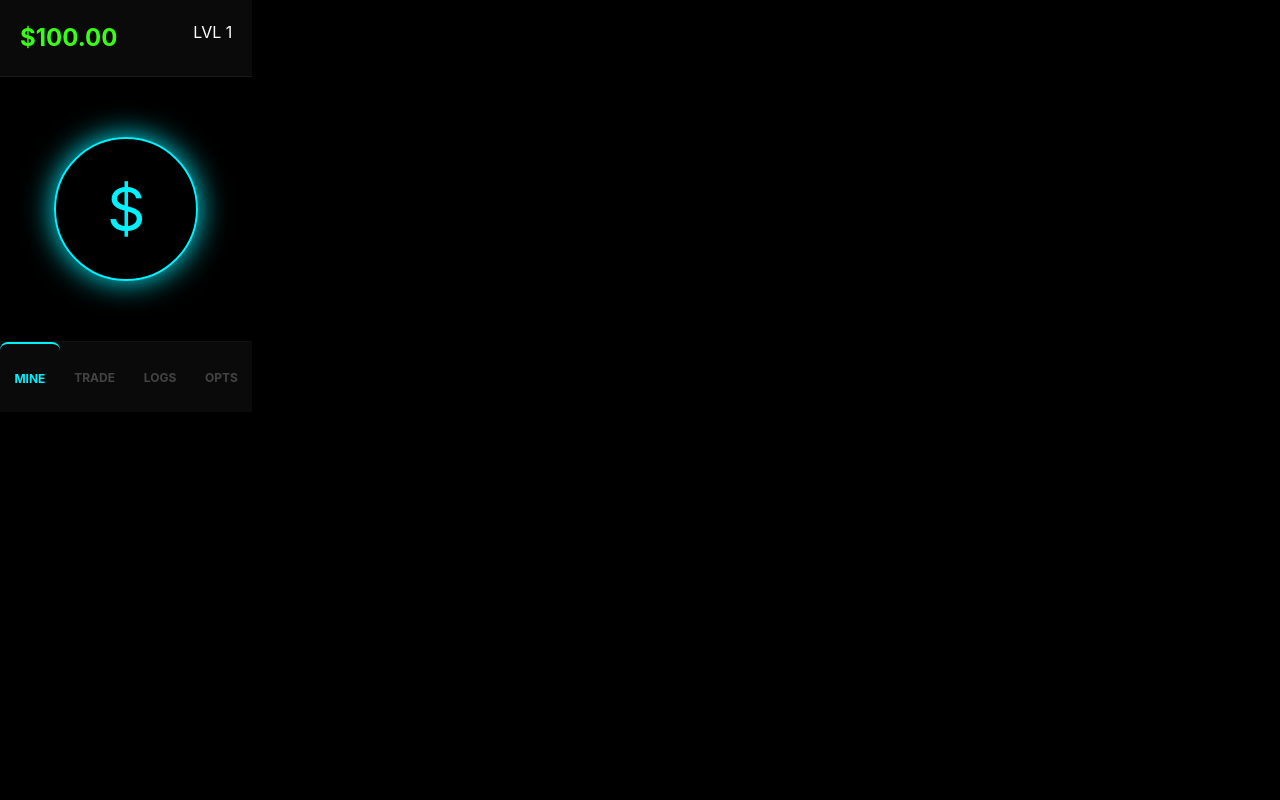
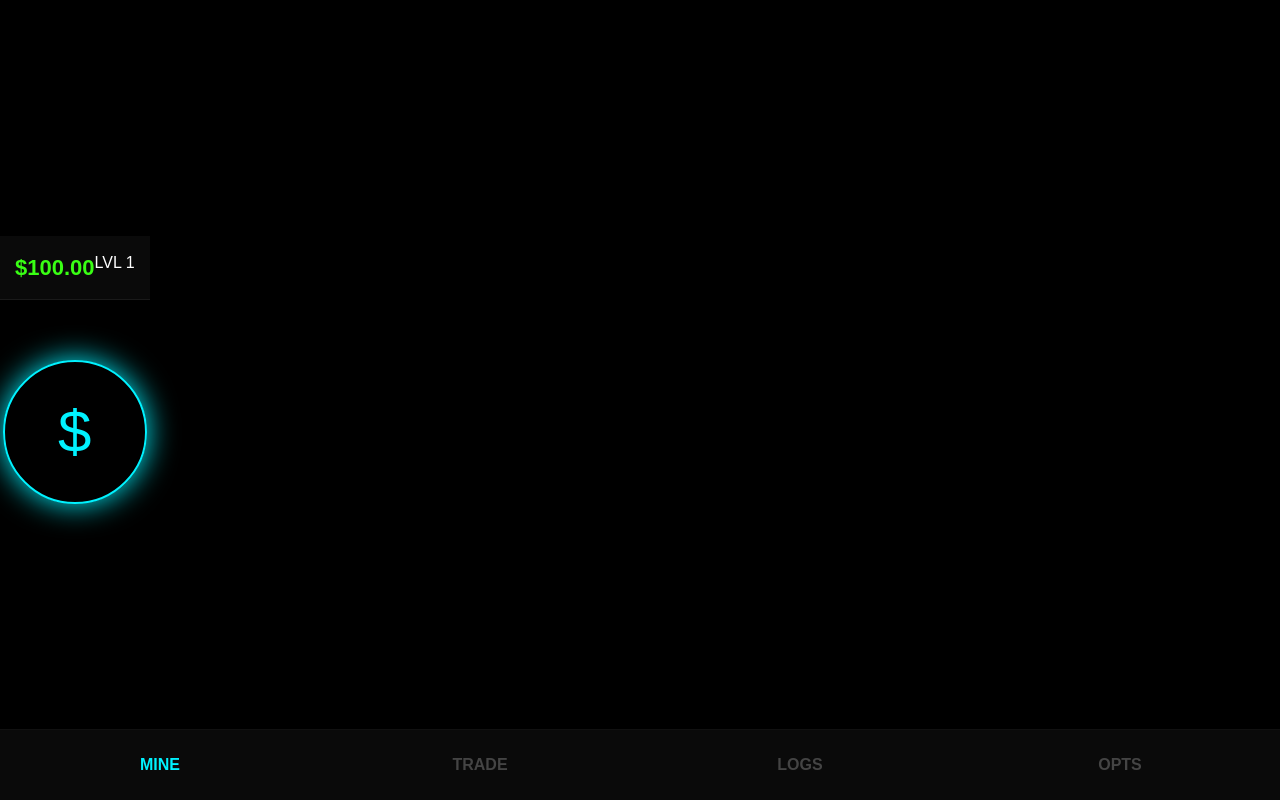
Before and after one commit to katyakuznezc-cmd/treidgame, a React (Vite) app: page / in a window 1280 px wide. Built offline with nearby package versions, Linux system fonts and the light colour scheme.

Commit message:
Update App.css

```diff
--- a/src/App.css
+++ b/src/App.css
@@ -1,50 +1,51 @@
-:root { --win: #39ff14; --loss: #ff0055; --neon: #00f2ff; --bg: #000; }
-body { background: var(--bg); color: #fff; font-family: 'Inter', sans-serif; margin: 0; overflow: hidden; }
+:root { --win: #39ff14; --loss: #ff0055; --neon: #00f2ff; }
+body { background: #000; color: #fff; font-family: sans-serif; margin: 0; overflow: hidden; }
 
-.app-neon { height: 100vh; display: flex; flex-direction: column; }
-
-/* Таймер сигнала */
+/* ТАЙМЕР 120 СЕКУНД */
 .n-sig-bar { height: 3px; background: var(--loss); width: 100%; animation: shrink 120s linear forwards; }
 @keyframes shrink { from { width: 100%; } to { width: 0%; } }
 
-/* Живые цены */
+/* ЦЕНЫ */
 .n-price { font-family: monospace; font-size: 13px; margin-left: 10px; transition: 0.3s; }
 .n-price.up { color: var(--win); text-shadow: 0 0 5px var(--win); }
 .n-price.down { color: var(--loss); text-shadow: 0 0 5px var(--loss); }
 
-/* Интерфейс */
-.n-header { padding: 20px; display: flex; justify-content: space-between; background: #0a0a0a; border-bottom: 1px solid #1a1a1a; }
-.n-money { color: var(--win); font-size: 24px; font-weight: bold; }
+/* ИНТЕРФЕЙС */
+.n-header { padding: 15px; display: flex; justify-content: space-between; background: #0a0a0a; border-bottom: 1px solid #1a1a1a; }
+.n-money { color: var(--win); font-size: 22px; font-weight: bold; }
 
-.n-signal-box { background: #0f0f0f; margin: 10px; border: 1px solid #222; position: relative; }
-.n-sig-body { padding: 15px; font-size: 14px; }
-.n-perc { color: var(--win); font-weight: bold; float: right; }
+.n-signal-card { background: #0f0f0f; margin: 10px; border: 1px solid #222; position: relative; }
+.n-sig-info { padding: 12px; font-size: 12px; }
+.n-sig-bonus { float: right; color: var(--win); font-weight: bold; }
 
 .n-dex-grid { display: grid; gap: 10px; padding: 15px; }
-.n-dex-card { background: #0a0a0a; padding: 25px; border: 1px solid #1a1a1a; border-left: 4px solid var(--c); cursor: pointer; display: flex; justify-content: space-between; }
-.n-active-dot { width: 8px; height: 8px; background: var(--loss); border-radius: 50%; animation: blink 1s infinite; }
+.n-dex-btn { background: #0a0a0a; padding: 20px; border: 1px solid #1a1a1a; border-left: 4px solid var(--c); cursor: pointer; position: relative; }
+.n-active-dot { position: absolute; top: 5px; right: 5px; width: 6px; height: 6px; background: var(--loss); border-radius: 50%; }
 
-.n-term-head { padding: 10px; background: #050505; display: flex; gap: 10px; align-items: center; }
-.n-inputs { display: flex; gap: 10px; flex: 1; }
-.n-inputs input { background: #000; border: 1px solid #333; color: var(--neon); padding: 5px; width: 60px; }
-.n-lev-box { flex: 1; display: flex; flex-direction: column; }
+.n-term-head { padding: 10px; display: flex; gap: 10px; background: #050505; align-items: center; }
+.n-term-controls { display: flex; gap: 10px; flex: 1; }
+.n-term-controls input { background: #000; border: 1px solid #333; color: var(--neon); width: 60px; padding: 5px; }
+.n-lev-range { flex: 1; display: flex; flex-direction: column; }
 
-.n-pair-row { display: flex; justify-content: space-between; padding: 15px; border-bottom: 1px solid #111; }
-.n-btn { border: none; padding: 10px 15px; font-weight: bold; cursor: pointer; min-width: 80px; }
-.n-btn.buy { background: var(--win); color: #000; }
-.n-btn.close { background: #333; color: #fff; }
+.n-row { display: flex; justify-content: space-between; padding: 15px; border-bottom: 1px solid #111; }
+.n-p-btn { border: none; padding: 10px 15px; font-weight: bold; cursor: pointer; min-width: 80px; }
+.n-p-btn.buy { background: var(--win); color: #000; }
+.n-p-btn.close { background: #333; color: #fff; }
 
 .n-sphere { width: 140px; height: 140px; border: 2px solid var(--neon); border-radius: 50%; display: flex; align-items: center; justify-content: center; font-size: 60px; color: var(--neon); margin: 60px auto; box-shadow: 0 0 30px var(--neon); cursor: pointer; }
-.n-waiting-badge { text-align: center; color: var(--neon); font-weight: bold; font-size: 12px; }
+.n-wait-info { text-align: center; color: var(--neon); font-size: 12px; }
 
-.n-nav { height: 70px; display: flex; background: #0a0a0a; border-top: 1px solid #111; }
-.n-nav button { flex: 1; background: none; border: none; color: #444; font-weight: bold; font-size: 12px; }
-.n-nav button.active { color: var(--neon); border-top: 2px solid var(--neon); }
+.n-nav { position: fixed; bottom: 0; width: 100%; height: 70px; display: flex; background: #0a0a0a; border-top: 1px solid #111; }
+.n-nav button { flex: 1; background: none; border: none; color: #444; font-weight: bold; }
+.n-nav button.active { color: var(--neon); }
 
-.n-toast { position: fixed; top: 20px; left: 50%; transform: translateX(-50%); padding: 15px 30px; border-radius: 4px; z-index: 1000; font-weight: bold; animation: slideDown 0.4s; }
-.n-toast.info { background: var(--neon); color: #000; }
+.n-toast { position: fixed; top: 10px; left: 50%; transform: translateX(-50%); padding: 10px 20px; z-index: 1000; font-weight: bold; border-radius: 4px; }
 .n-toast.win { background: var(--win); color: #000; }
 .n-toast.loss { background: var(--loss); color: #fff; }
+.n-toast.info { background: var(--neon); color: #000; }
 
-@keyframes slideDown { from { top: -100px; } to { top: 20px; } }
-@keyframes blink { 50% { opacity: 0; } }
+.n-settings { padding: 20px; }
+.n-set-row { display: flex; justify-content: space-between; padding: 15px 0; border-bottom: 1px solid #111; }
+.n-set-row a { color: var(--neon); text-decoration: none; }
+.n-set-row button { background: #222; color: #fff; border: none; padding: 5px 15px; }
+.n-set-row button.on { background: var(--win); color: #000; }
```
